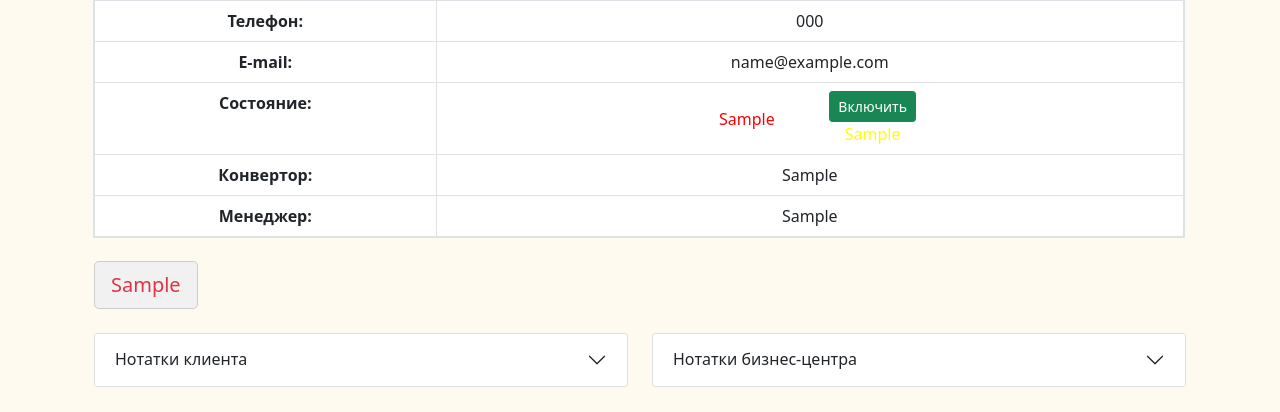
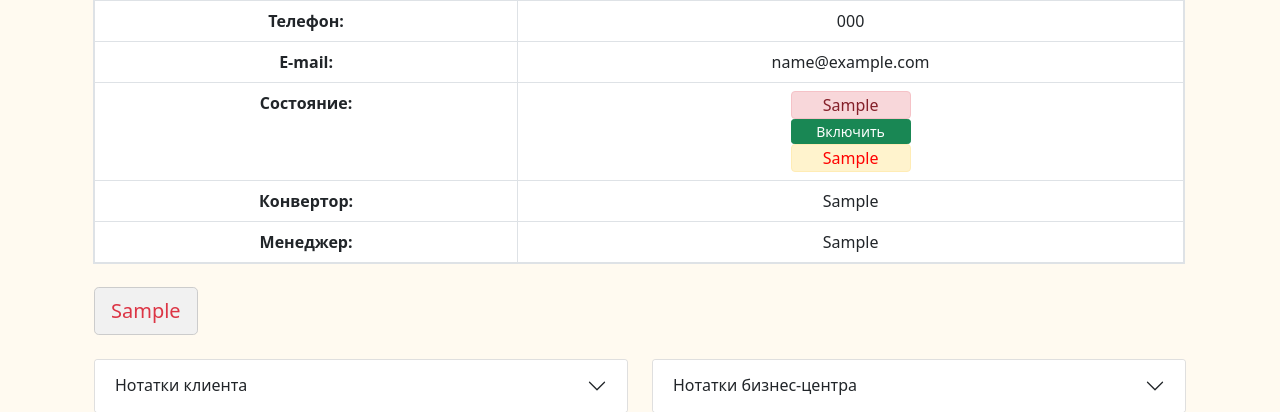
Before and after one commit to FILA722/NBI-Navigator, a Flask app: template templates/client.html in a window 1280 px wide. Shown: the part 201-613 px from the top of the page. Run offline with Flask 2, Linux system fonts and the light colour scheme; the template is opened without the code that fills it: most values are stand-ins (such as "Sample title", 1, 10 or a date in 2020); parts of the project's set-up code (start-up, migrations or seed data) failed here and were passed over; some libraries are stand-ins or nearby versions.

Commit message:
placed turned_on_until data on web page

```diff
--- a/http_app.py
+++ b/http_app.py
@@ -40,7 +40,7 @@ def get_client_data_from_cash():
 def work_time():
     time_now = time.localtime(time.time())
 
-    if ((0 >= time_now.tm_wday <= 5) and (9 <= time_now.tm_hour >= 17)):
+    if ((0 <= time_now.tm_wday <= 5) and (9 <= time_now.tm_hour <= 17)):
         return True
     else:
         return False
--- a/static/css/main.css
+++ b/static/css/main.css
@@ -72,13 +72,9 @@ body {
 }
 
 .is_active{
-    text-align: center;
-    padding: 3px;
+    display: block;
+    margin: 0 auto;
+    padding: 1px;
     width: 120px;
-    bottom: 3px;
+
 }
-
-.small_field{
-    padding: 3px;
-    bottom: 3px;
-}
--- a/templates/client.html
+++ b/templates/client.html
@@ -111,26 +111,35 @@ function copy(text) {
                 <th scope="row" class="center align-self-center">Состояние: </th>
                 {% if client_is_active == "Активний" %}
                     <td class="center">
-                        <div class="align-self-center">
-<!--                            <div class="alert alert-success is_active" role="alert">-->
+                            <div class="alert align-self-center alert-success is_active" role="alert">
                                 <font color="green">{{ client_is_active }}</font>
-<!--                            </div>-->
-                                {% if client_debt != "False" %}
-                                    <font color="blue">{{ client_debt }}</font>
-                                {% endif %}
-                        </div>
+                            </div>
+                            {% if client_debt != "False" %}
+                                <div class="alert align-self-center alert-warning is_active" role="alert">
+                                    {{ client_debt }}
+                                </div>
+                            {% endif %}
                     </td>
                 {% else %}
                     <td class="center">
-                        <div class="row justify-content-center">
-                            <div class="col-2 align-self-center">
-                                <font color="red">{{ client_is_active }}</font>
+<!--                        <div class="row justify-content-center">-->
+<!--                            <div class="col-2 align-self-center">-->
+<!--                                <font color="red">{{ client_is_active }}</font>-->
+<!--                            </div>-->
+                                <div class="alert align-self-center alert-danger is_active" role="alert">
+                                    {{ client_is_active }}
+                                </div>
+<!--                            <div class="col-2 align-self-center">-->
+                                <form action="/port_reboot" method="post">
+                                    <button type="submit" class="col-2 btn btn-success btn-sm is_active" id="turn_on_btn" onclick="show_spinner('client_turn_on_spinner', 'turn_on_btn')" value="{{ client_name }}+{{ client_url }}">Включить <div class="spinner-border text-secondary spinner-border-sm d-none" role="status" id="client_turn_on_spinner"></div></button>
+                                </form>
+                                {% if client_debt != "False" %}
+                                    <div class="alert align-self-center alert-warning is_active" role="alert">
+                                        <font color="red">{{ client_debt }}</font>
+                                    </div>
+                                 {% endif %}
                             </div>
-                            <div class="col-2 align-self-center">
-                                 <a class="btn btn-success btn-sm" href="/client_turn_on/{{ client_name }}" id="turn_on_btn" onclick="show_spinner('client_turn_on_spinner', 'turn_on_btn')" value="{{ client_name }}+{{ client_url }}">Включить <div class="spinner-border text-secondary spinner-border-sm d-none" role="status" id="client_turn_on_spinner"></div></a>
-                                 <font color="yellow">{{ client_debt }}</font>
-                            </div>
-                        </div>
+<!--                        </div>-->
                     </td>
                 {% endif %}
             </tr>
@@ -259,7 +268,7 @@ function copy(text) {
                       <td class="align-middle center col-2"><button type="submit" class="btn btn-warning form-control disabled">Прописать</button></td>
                   {% else %}
                       <form action="/write_mac" method="post">
-                          <td class="align-middle center col-2"><button type="submit" class="btn btn-warning form-control" id="write_mac_btn" onclick="write_mac()" name="write_mac_address" value="{{ client_connection_data[ip][7] }}+{{ client_connection_data[ip][10] }}+{{ client_connection_data[ip][1] }}+{{ client_connection_data[ip][2] }}+{{ client_connection_data[ip][5] }}+{{ ip }}+{{ client_name }}+{{ client_connection_data[ip][13] }}">Прописать<div class="spinner-border text-secondary spinner-border-sm d-none" role="status" id="write_mac_spinner"></div></button></td>
+                          <td class="align-middle center col-2"><button type="submit" class="btn btn-warning form-control" id="write_mac_btn_{{ ip }}" onclick="show_spinner('write_mac_spinner_{{ ip }}', 'write_mac_btn_{{ ip }}')" name="write_mac_address" value="{{ client_connection_data[ip][7] }}+{{ client_connection_data[ip][10] }}+{{ client_connection_data[ip][1] }}+{{ client_connection_data[ip][2] }}+{{ client_connection_data[ip][5] }}+{{ ip }}+{{ client_name }}+{{ client_connection_data[ip][13] }}">Прописать<div class="spinner-border text-secondary spinner-border-sm d-none" role="status" id="write_mac_spinner_{{ ip }}"></div></button></td>
                       </form>
                   {% endif %}
               </td>
```
Also changed, not shown: parsers/update_clients_database.py (+38 -33 lines).
